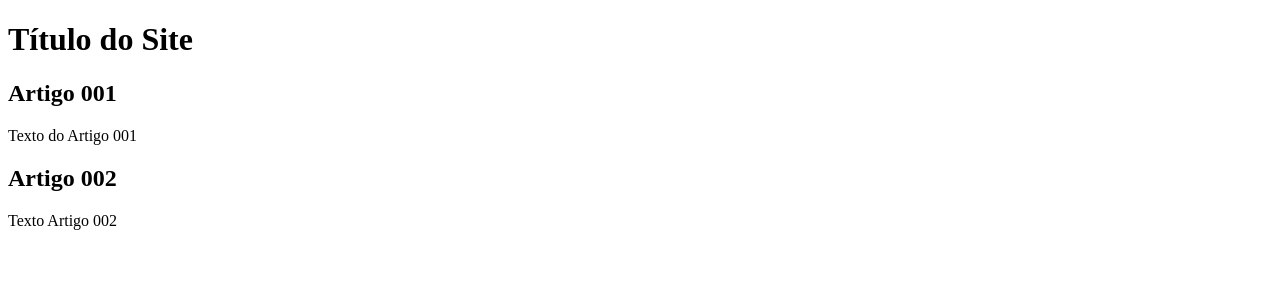
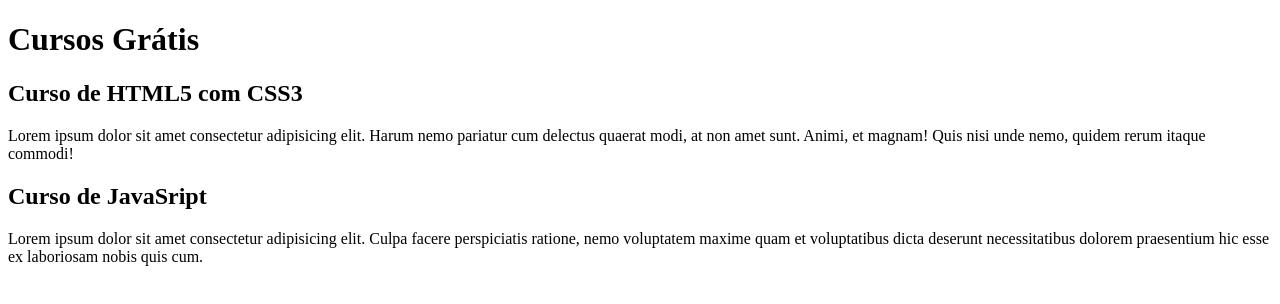
Before and after one commit to victorxdking/projeto-site, a plain HTML site: page index.html in a window 1280 px wide. Drawn offline with Linux system fonts and the light colour scheme.

Commit message:
comecei a escrever o conteúdo

```diff
--- a/index.html
+++ b/index.html
@@ -8,15 +8,15 @@
 <body>
     <main>
         <header>
-            <h1>Título do Site</h1>
+            <h1>Cursos Grátis</h1>
         </header>
         <article>
-            <h2>Artigo 001</h2>
-            <p>Texto do Artigo 001</p>
+            <h2>Curso de HTML5 com CSS3</h2>
+            <p>Lorem ipsum dolor sit amet consectetur adipisicing elit. Harum nemo pariatur cum delectus quaerat modi, at non amet sunt. Animi, et magnam! Quis nisi unde nemo, quidem rerum itaque commodi!</p>
         </article>
         <article>
-            <h2>Artigo 002</h2>
-            <p>Texto Artigo 002</p>
+            <h2>Curso de JavaSript</h2>
+            <p>Lorem ipsum dolor sit amet consectetur adipisicing elit. Culpa facere perspiciatis ratione, nemo voluptatem maxime quam et voluptatibus dicta deserunt necessitatibus dolorem praesentium hic esse ex laboriosam nobis quis cum.</p>
         </article>
     </main>
 </body>
```
